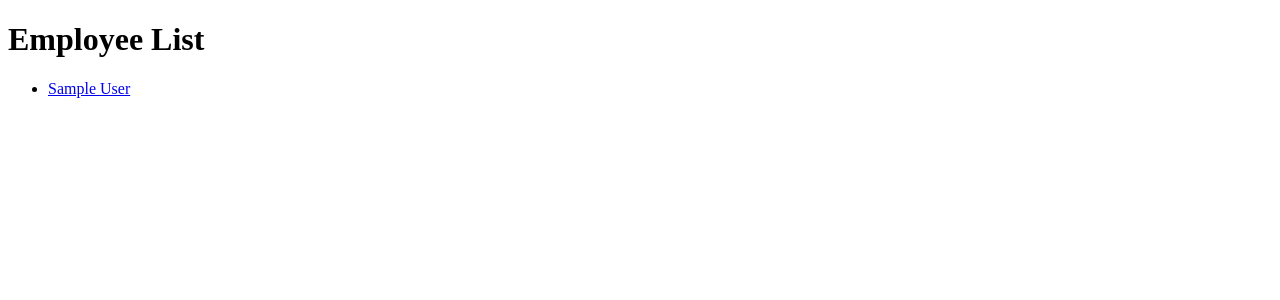
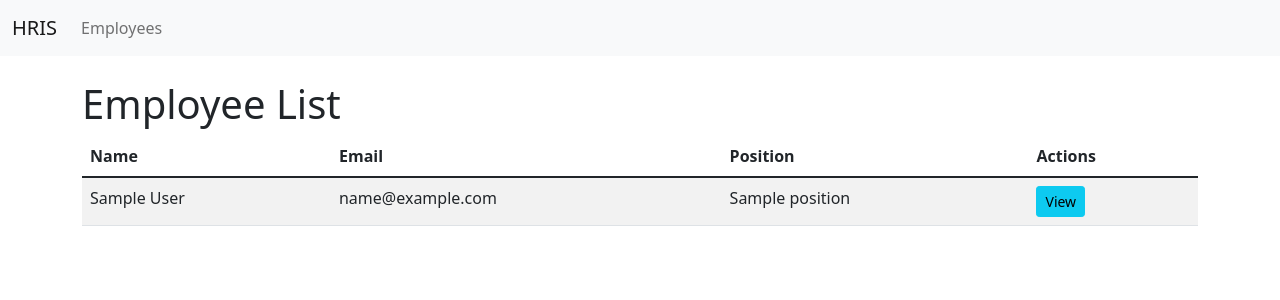
Before and after one commit to arambha21/hris, a Django app: template hris_app/templates/hris_app/employee_list.html in a window 1280 px wide. Shown: the top 300 px of the page. Run offline with Django 5.2, Linux system fonts and the light colour scheme; the template is opened without the code that fills it: values that come from a table or form of the project are taken from there, others are empty; tables that the repository leaves empty hold one stand-in row (values such as "Sample post").

Commit message:
Updated project URLs and added hris_app URLs

```diff
--- /dev/null
+++ b/hris_app/templates/hris_app/base.html
@@ -0,0 +1,34 @@
+<!DOCTYPE html>
+<html lang="en">
+<head>
+    <meta charset="UTF-8">
+    <meta name="viewport" content="width=device-width, initial-scale=1.0">
+    <title>{% block title %}HRIS{% endblock %}</title>
+    <link href="https://cdn.jsdelivr.net/npm/bootstrap@5.1.3/dist/css/bootstrap.min.css" rel="stylesheet">
+</head>
+<body>
+    <nav class="navbar navbar-expand-lg navbar-light bg-light">
+        <div class="container-fluid">
+            <a class="navbar-brand" href="{% url 'employee_list' %}">HRIS</a>
+            <button class="navbar-toggler" type="button" data-bs-toggle="collapse" data-bs-target="#navbarNav" aria-controls="navbarNav" aria-expanded="false" aria-label="Toggle navigation">
+                <span class="navbar-toggler-icon"></span>
+            </button>
+            <div class="collapse navbar-collapse" id="navbarNav">
+                <ul class="navbar-nav">
+                    <li class="nav-item">
+                        <a class="nav-link" href="{% url 'employee_list' %}">Employees</a>
+                    </li>
+                    <!-- Add more navigation items here -->
+                </ul>
+            </div>
+        </div>
+    </nav>
+
+    <div class="container mt-4">
+        {% block content %}
+        {% endblock %}
+    </div>
+
+    <script src="https://cdn.jsdelivr.net/npm/bootstrap@5.1.3/dist/js/bootstrap.bundle.min.js"></script>
+</body>
+</html>
--- a/hris_app/templates/hris_app/employee_list.html
+++ b/hris_app/templates/hris_app/employee_list.html
@@ -1,14 +1,29 @@
-<!DOCTYPE html>
-<html>
-<head>
-    <title>Employee List</title>
-</head>
-<body>
+{% extends 'hris_app/base.html' %}
+
+{% block title %}Employee List{% endblock %}
+
+{% block content %}
     <h1>Employee List</h1>
-    <ul>
-    {% for employee in employees %}
-        <li><a href="{% url 'hris_app:employee_detail' employee.id %}">{{ employee.first_name }} {{ employee.last_name }}</a></li>
-    {% endfor %}
-    </ul>
-</body>
-</html>
+    <table class="table table-striped">
+        <thead>
+            <tr>
+                <th>Name</th>
+                <th>Email</th>
+                <th>Position</th>
+                <th>Actions</th>
+            </tr>
+        </thead>
+        <tbody>
+            {% for employee in employees %}
+                <tr>
+                    <td>{{ employee.first_name }} {{ employee.last_name }}</td>
+                    <td>{{ employee.email }}</td>
+                    <td>{{ employee.position.title }}</td>
+                    <td>
+                        <a href="{% url 'employee_detail' employee.id %}" class="btn btn-sm btn-info">View</a>
+                    </td>
+                </tr>
+            {% endfor %}
+        </tbody>
+    </table>
+{% endblock %}
--- a/hris_app/urls.py
+++ b/hris_app/urls.py
@@ -1,12 +1,7 @@
 from django.urls import path
 from . import views
 
-app_name = 'hris_app'
-
 urlpatterns = [
-    path('', views.index, name='index'),
-    path('employees/', views.employee_list, name='employee_list'),
-    path('employees/<int:employee_id>/', views.employee_detail, name='employee_detail'),
-    path('departments/', views.department_list, name='department_list'),
-    path('positions/', views.position_list, name='position_list'),
+    path('', views.employee_list, name='employee_list'),
+    path('employee/<int:employee_id>/', views.employee_detail, name='employee_detail'),
 ]
--- a/hris_app/views.py
+++ b/hris_app/views.py
@@ -1,9 +1,5 @@
 from django.shortcuts import render, get_object_or_404
-from django.http import HttpResponse
-from .models import Employee, Department, Position
-
-def index(request):
-    return HttpResponse("Welcome to the HRIS app!")
+from .models import Employee
 
 def employee_list(request):
     employees = Employee.objects.all()
--- a/hris_project/urls.py
+++ b/hris_project/urls.py
@@ -19,5 +19,5 @@ from django.urls import path, include
 
 urlpatterns = [
     path('admin/', admin.site.urls),
-    path('hris/', include('hris_app.urls')),
+    path('', include('hris_app.urls')),
 ]
```
Also changed, not shown: hris_app/templates/hris_app/employee_detail.html (+15 -12 lines).
